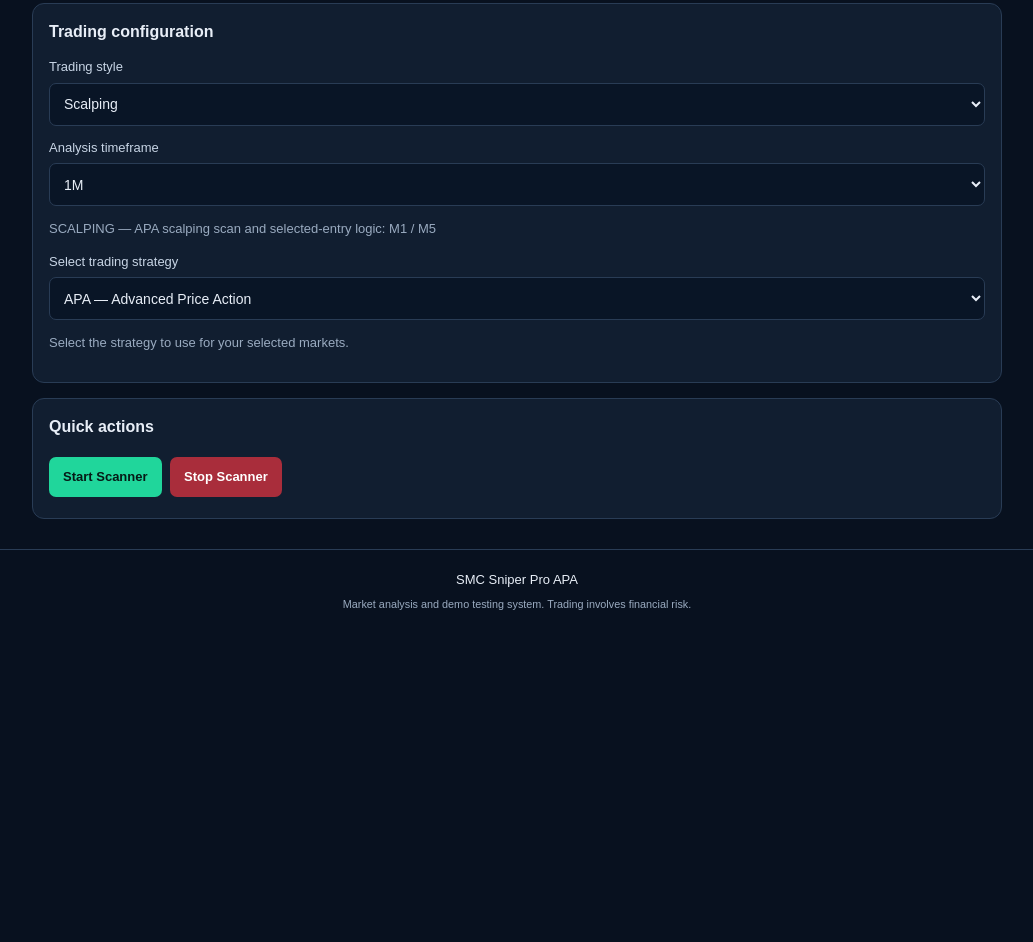
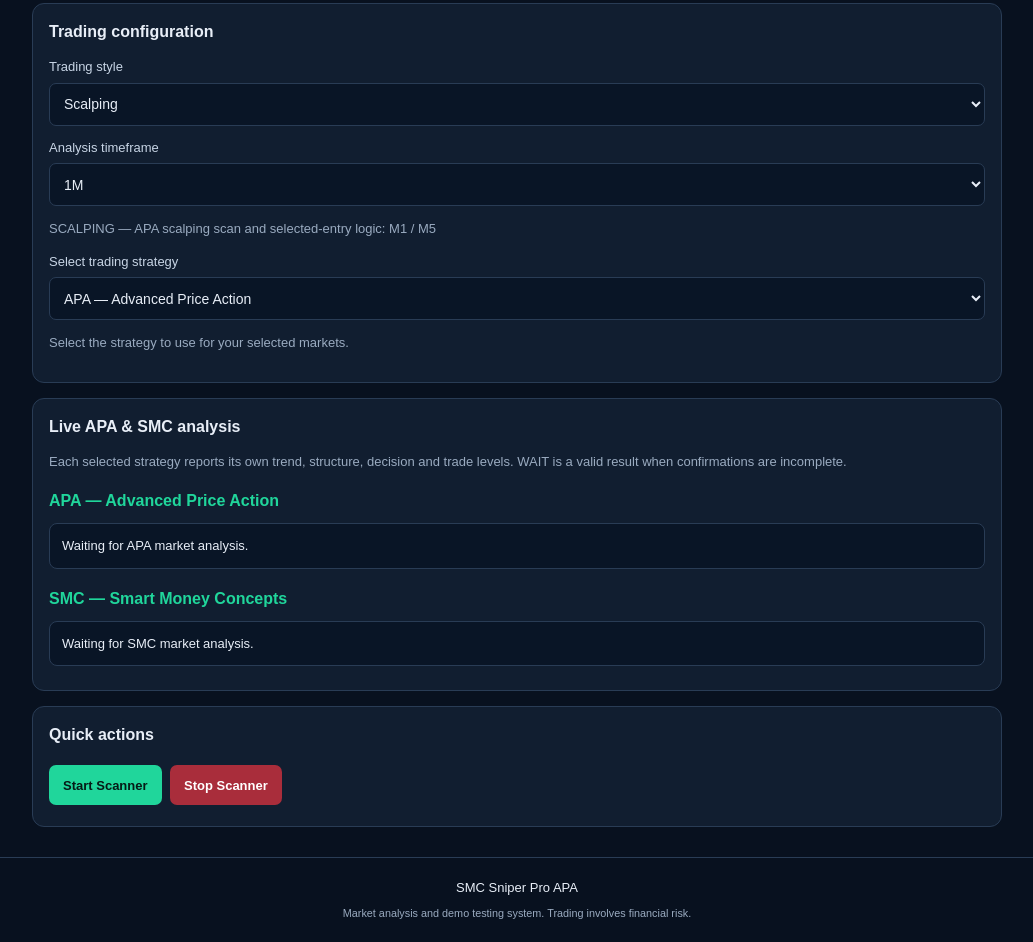
Before and after one commit to ssenkubuge731/Smc-sniper-pro, a plain HTML site: page index.html in a window 1280 px wide. Shown: the part 817-1759 px from the top of the page, without its empty margins (123-1156 px from the left). Before the commit the page ends 1451 px from the top, so only its background shows below. Drawn offline with Linux system fonts and the light colour scheme; no server answers.

Commit message:
Add independent APA and SMC dashboard result panels

```diff
--- a/index.html
+++ b/index.html
@@ -78,6 +78,19 @@
       <option value="news">News Trading — Economic Events</option>
     </select>
     <p id="strategyInfo" class="muted">Select the strategy to use for your selected markets.</p>
+  </div>
+
+  <div class="panel" id="dashboardStrategyResults">
+    <h3>Live APA & SMC analysis</h3>
+    <p class="muted">Each selected strategy reports its own trend, structure, decision and trade levels. WAIT is a valid result when confirmations are incomplete.</p>
+    <div class="analysis-engine-card">
+      <h4>APA — Advanced Price Action</h4>
+      <div id="dashboardApaResult" class="result-item">Waiting for APA market analysis.</div>
+    </div>
+    <div class="analysis-engine-card">
+      <h4>SMC — Smart Money Concepts</h4>
+      <div id="dashboardSmcResult" class="result-item">Waiting for SMC market analysis.</div>
+    </div>
   </div>
 
   <div class="panel">
```
